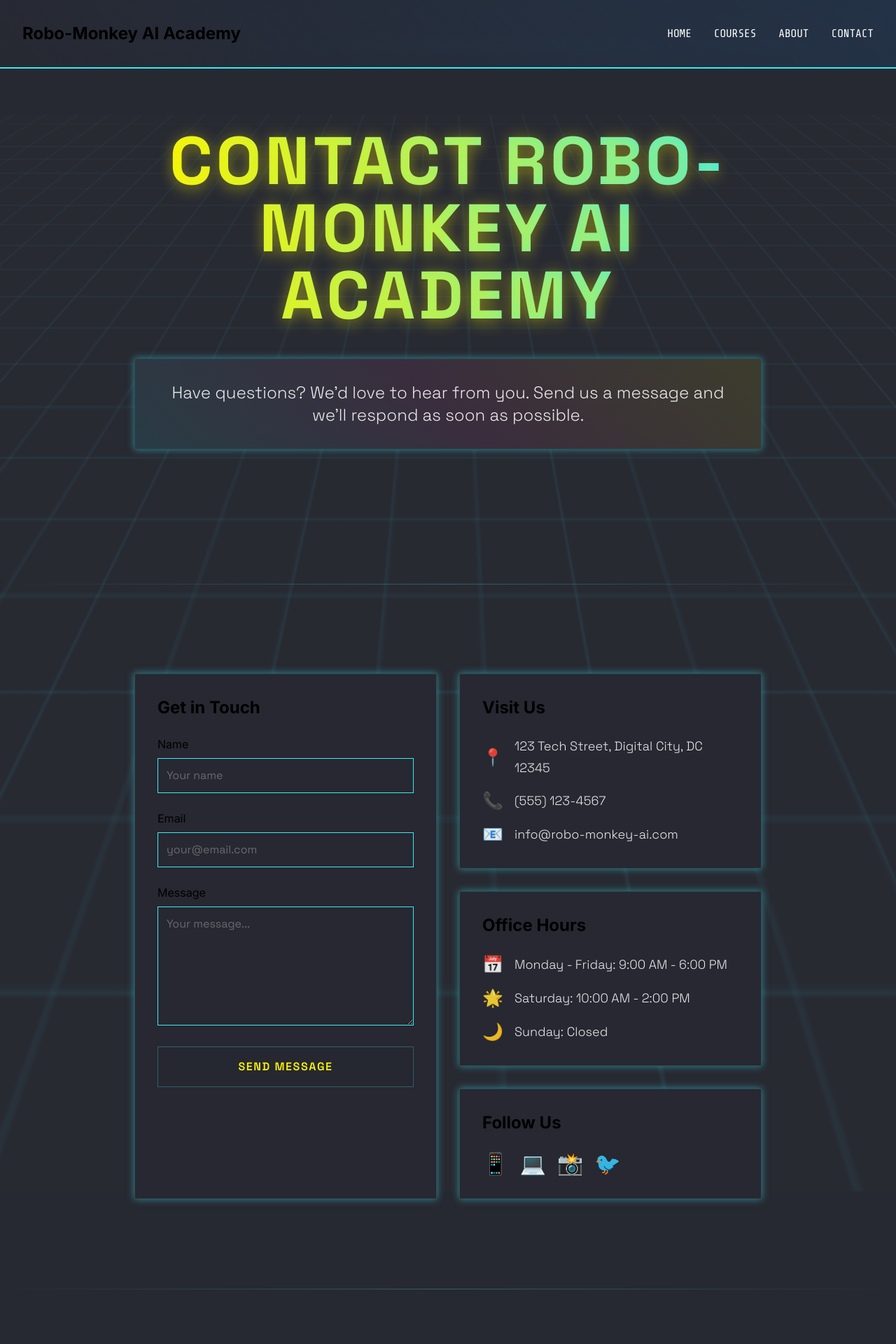
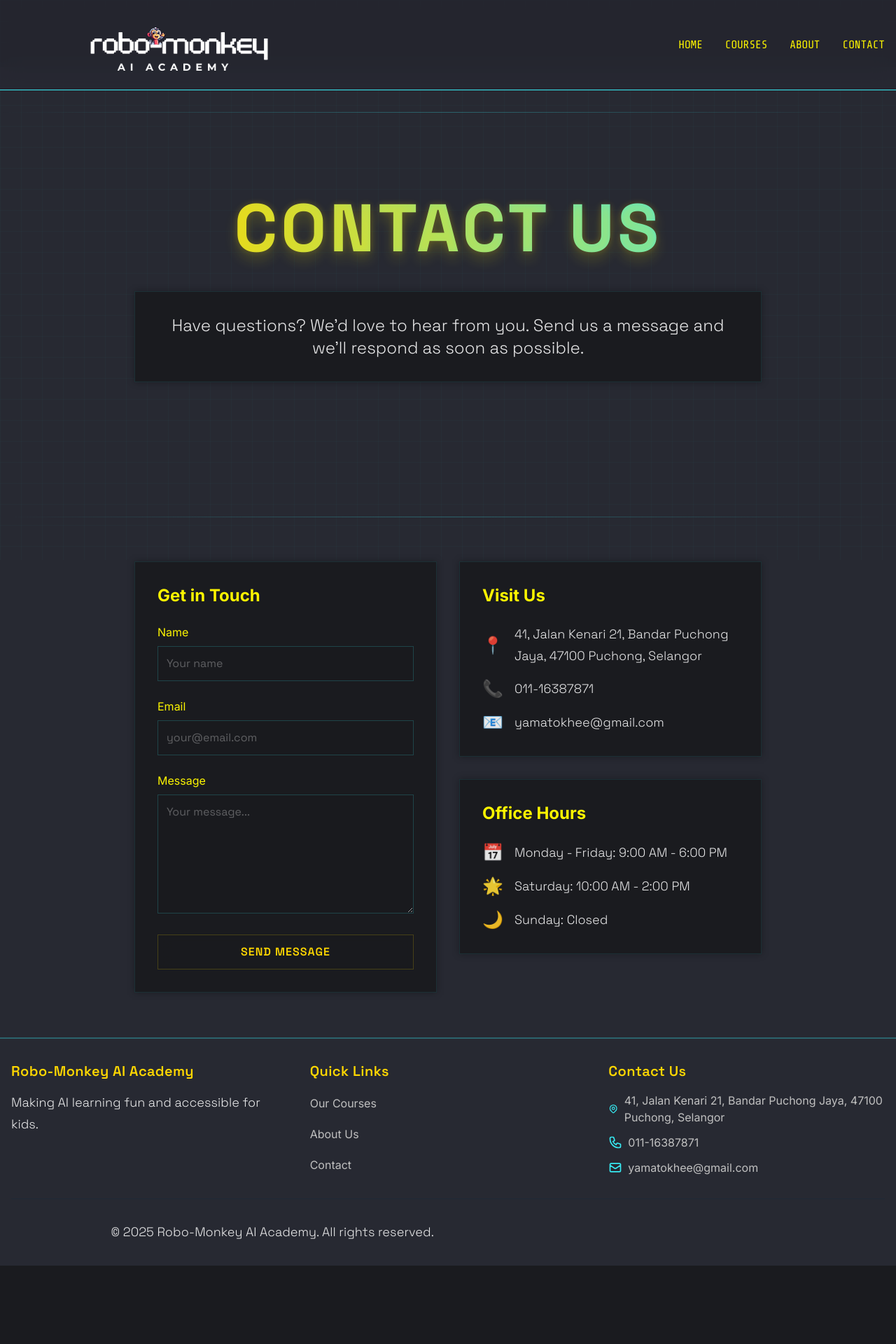
Before and after one commit to yamatokhee/ai-academy, a Next.js app: page /ai-academy/contact in a window 1280 px wide. Shown: the top 1920 px of the page at 70% size. After the commit the page ends 1808 px from the top, so only its background shows below. Built offline with nearby package versions, Linux system fonts and the light colour scheme.

Commit message:
Initial commit: AI Academy website with responsive design

```diff
--- /dev/null
+++ b/app/components/Navigation.tsx
@@ -0,0 +1,108 @@
+'use client';
+
+import { useState } from 'react';
+import Link from 'next/link';
+import Image from 'next/image';
+
+export default function Navigation() {
+  const [isMobileMenuOpen, setIsMobileMenuOpen] = useState(false);
+
+  return (
+    <>
+      <div className="flex justify-between items-center h-32">
+        <div className="flex items-center">
+          <Link href="/" className="flex items-center">
+            <div className="relative w-[280px] h-[70px] md:w-[480px] md:h-[120px] bg-transparent">
+              <Image
+                src="/ai-academy/robo-monkey-logo.png"
+                alt="Robo-Monkey AI Academy Logo"
+                fill
+                className="object-contain"
+                style={{
+                  objectFit: 'contain',
+                  filter: 'brightness(1.2) contrast(1.1)'
+                }}
+                priority
+              />
+            </div>
+          </Link>
+        </div>
+
+        {/* Desktop Navigation */}
+        <div className="hidden md:flex space-x-8 cyberpunk-nav">
+          <Link href="/" className="text-bright-yellow hover:text-electric-blue transition-colors">
+            Home
+          </Link>
+          <Link href="/courses" className="text-bright-yellow hover:text-electric-blue transition-colors">
+            Courses
+          </Link>
+          <Link href="/about" className="text-bright-yellow hover:text-electric-blue transition-colors">
+            About
+          </Link>
+          <Link href="/contact" className="text-bright-yellow hover:text-electric-blue transition-colors">
+            Contact
+          </Link>
+        </div>
+
+        {/* Mobile Menu Button */}
+        <button
+          className="md:hidden text-bright-yellow hover:text-electric-blue transition-colors"
+          onClick={() => setIsMobileMenuOpen(!isMobileMenuOpen)}
+          aria-label="Toggle mobile menu"
+        >
+          <svg
+            className="w-8 h-8"
+            fill="none"
+            strokeLinecap="round"
+            strokeLinejoin="round"
+            strokeWidth="2"
+            viewBox="0 0 24 24"
+            stroke="currentColor"
+          >
+            {isMobileMenuOpen ? (
+              <path d="M6 18L18 6M6 6l12 12" />
+            ) : (
+              <path d="M4 6h16M4 12h16M4 18h16" />
+            )}
+          </svg>
+        </button>
+      </div>
+
+      {/* Mobile Navigation Menu */}
+      {isMobileMenuOpen && (
+        <div className="md:hidden bg-primary-dark/95 backdrop-blur-lg border-t border-electric-blue">
+          <div className="px-2 pt-2 pb-3 space-y-1">
+            <Link
+              href="/"
+              className="block px-3 py-2 text-bright-yellow hover:text-electric-blue transition-colors"
+              onClick={() => setIsMobileMenuOpen(false)}
+            >
+              Home
+            </Link>
+            <Link
+              href="/courses"
+              className="block px-3 py-2 text-bright-yellow hover:text-electric-blue transition-colors"
+              onClick={() => setIsMobileMenuOpen(false)}
+            >
+              Courses
+            </Link>
+            <Link
+              href="/about"
+              className="block px-3 py-2 text-bright-yellow hover:text-electric-blue transition-colors"
+              onClick={() => setIsMobileMenuOpen(false)}
+            >
+              About
+            </Link>
+            <Link
+              href="/contact"
+              className="block px-3 py-2 text-bright-yellow hover:text-electric-blue transition-colors"
+              onClick={() => setIsMobileMenuOpen(false)}
+            >
+              Contact
+            </Link>
+          </div>
+        </div>
+      )}
+    </>
+  );
+}
--- a/app/contact/page.tsx
+++ b/app/contact/page.tsx
@@ -4,7 +4,7 @@ import React from 'react'
 
 export default function ContactPage() {
   return (
-    <main className="relative">
+    <main className="relative min-h-screen bg-primary-dark text-pale-silver">
       <div className="absolute inset-0 z-0">
         <div className="grid-background"></div>
       </div>
@@ -13,8 +13,8 @@ export default function ContactPage() {
       <section className="py-32 relative">
         <div className="container mx-auto px-6">
           <div className="max-w-4xl mx-auto text-center">
-            <h1 className="cyberpunk-text main-title mb-8">Contact Robo-Monkey AI Academy</h1>
-            <div className="cyberpunk-card p-8 mb-16 bg-gradient-glow">
+            <h1 className="cyberpunk-text main-title mb-8">Contact Us</h1>
+            <div className="cyberpunk-card p-8 mb-16">
               <p className="text-xl md:text-2xl leading-relaxed text-pale-silver">
                 Have questions? We'd love to hear from you. Send us a message and we'll respond as soon as possible.
               </p>
@@ -23,8 +23,8 @@ export default function ContactPage() {
         </div>
       </section>
 
-      {/* Contact Section */}
-      <section className="py-32 relative">
+      {/* Contact Form and Info */}
+      <section className="py-16 relative">
         <div className="container mx-auto px-6">
           <div className="max-w-4xl mx-auto">
             <div className="grid grid-cols-1 md:grid-cols-2 gap-8">
@@ -39,7 +39,7 @@ export default function ContactPage() {
                     <input
                       type="text"
                       id="name"
-                      className="w-full bg-primary-dark/50 border border-electric-blue p-3 text-pale-silver focus:border-bright-yellow focus:ring-1 focus:ring-bright-yellow transition-colors"
+                      className="w-full bg-primary-dark border border-electric-blue p-3 text-pale-silver placeholder-pale-silver/50 focus:border-bright-yellow focus:ring-1 focus:ring-bright-yellow transition-colors"
                       placeholder="Your name"
                     />
                   </div>
@@ -50,7 +50,7 @@ export default function ContactPage() {
                     <input
                       type="email"
                       id="email"
-                      className="w-full bg-primary-dark/50 border border-electric-blue p-3 text-pale-silver focus:border-bright-yellow focus:ring-1 focus:ring-bright-yellow transition-colors"
+                      className="w-full bg-primary-dark border border-electric-blue p-3 text-pale-silver placeholder-pale-silver/50 focus:border-bright-yellow focus:ring-1 focus:ring-bright-yellow transition-colors"
                       placeholder="your@email.com"
                     />
                   </div>
@@ -61,11 +61,14 @@ export default function ContactPage() {
                     <textarea
                       id="message"
                       rows={6}
-                      className="w-full bg-primary-dark/50 border border-electric-blue p-3 text-pale-silver focus:border-bright-yellow focus:ring-1 focus:ring-bright-yellow transition-colors"
+                      className="w-full bg-primary-dark border border-electric-blue p-3 text-pale-silver placeholder-pale-silver/50 focus:border-bright-yellow focus:ring-1 focus:ring-bright-yellow transition-colors"
                       placeholder="Your message..."
                     ></textarea>
                   </div>
-                  <button type="submit" className="neon-button w-full">
+                  <button
+                    type="submit"
+                    className="neon-button w-full"
+                  >
                     Send Message
                   </button>
                 </form>
@@ -78,15 +81,15 @@ export default function ContactPage() {
                   <div className="space-y-4">
                     <p className="flex items-center text-pale-silver">
                       <span className="text-2xl mr-4">📍</span>
-                      123 Tech Street, Digital City, DC 12345
+                      41, Jalan Kenari 21, Bandar Puchong Jaya, 47100 Puchong, Selangor
                     </p>
                     <p className="flex items-center text-pale-silver">
                       <span className="text-2xl mr-4">📞</span>
-                      (555) 123-4567
+                      011-16387871
                     </p>
                     <p className="flex items-center text-pale-silver">
                       <span className="text-2xl mr-4">📧</span>
-                      info@robo-monkey-ai.com
+                      yamatokhee@gmail.com
                     </p>
                   </div>
                 </div>
@@ -108,38 +111,6 @@ export default function ContactPage() {
                     </p>
                   </div>
                 </div>
-
-                <div className="cyberpunk-card p-8">
-                  <h2 className="text-2xl font-bold mb-6 text-bright-yellow">Follow Us</h2>
-                  <div className="flex space-x-4">
-                    <a href="#" className="text-3xl hover:text-bright-yellow transition-colors">
-                      📱
-                    </a>
-                    <a href="#" className="text-3xl hover:text-bright-yellow transition-colors">
-                      💻
-                    </a>
-                    <a href="#" className="text-3xl hover:text-bright-yellow transition-colors">
-                      📸
-                    </a>
-                    <a href="#" className="text-3xl hover:text-bright-yellow transition-colors">
-                      🐦
-                    </a>
-                  </div>
-                </div>
-              </div>
-            </div>
-          </div>
-        </div>
-      </section>
-
-      {/* Map Section */}
-      <section className="py-32 relative">
-        <div className="container mx-auto px-6">
-          <div className="cyberpunk-card p-8 bg-gradient-glow">
-            <div className="aspect-w-16 aspect-h-9 bg-primary-dark/50">
-              {/* Add your map component here */}
-              <div className="w-full h-full flex items-center justify-center">
-                <span className="text-6xl">🗺️</span>
               </div>
             </div>
           </div>
--- a/app/globals.css
+++ b/app/globals.css
@@ -3,12 +3,11 @@
 @tailwind utilities;
 
 :root {
-  --foreground-rgb: 0, 0, 0;
-  --background-start-rgb: 214, 219, 220;
-  --background-end-rgb: 255, 255, 255;
+  --foreground-rgb: 220, 197, 192;  /* pale-silver */
+  --background-rgb: 39, 41, 50;     /* raisin-black */
 }
 
 body {
   color: rgb(var(--foreground-rgb));
-  background: white;
+  background: rgb(var(--background-rgb));
 }
--- a/app/layout.tsx
+++ b/app/layout.tsx
@@ -1,9 +1,11 @@
 import React from 'react'
 import type { Metadata } from 'next'
 import { Inter } from 'next/font/google'
+import Link from 'next/link'
+import Image from 'next/image'
 import './globals.css'
 import './styles/cyberpunk.css'
-import Link from 'next/link'
+import Navigation from './components/Navigation'
 
 const inter = Inter({ subsets: ['latin'] })
 
@@ -26,71 +28,79 @@ export default function RootLayout({
       </head>
       <body className={`${inter.className} cyberpunk-container`}>
         <div className="grid-background"></div>
-        {/* Navigation */}
-        <nav className="cyberpunk-header">
+        <header className="fixed top-0 left-0 right-0 z-50 bg-primary-dark/80 backdrop-blur-lg border-b border-electric-blue">
           <div className="container mx-auto px-4">
-            <div className="flex justify-between items-center h-16">
-              <div className="flex items-center">
-                <Link href="/" className="text-2xl font-bold text-bright-yellow hover:text-electric-blue transition-colors">
-                  Robo-Monkey AI Academy
-                </Link>
-              </div>
-              <div className="hidden md:flex space-x-8 cyberpunk-nav">
-                <Link href="/" className="text-white hover:text-accent-2 transition-colors">
-                  Home
-                </Link>
-                <Link href="/courses" className="text-white hover:text-accent-2 transition-colors">
-                  Courses
-                </Link>
-                <Link href="/about" className="text-white hover:text-accent-2 transition-colors">
-                  About
-                </Link>
-                <Link href="/contact" className="text-white hover:text-accent-2 transition-colors">
-                  Contact
-                </Link>
-              </div>
-            </div>
+            <Navigation />
           </div>
-        </nav>
-
-        {children}
+        </header>
+        <main className="pt-24">
+          {children}
+        </main>
 
         {/* Footer */}
-        <footer className="bg-primary-dark text-white py-8 border-t-2 border-neon-border">
+        <footer className="bg-primary-dark py-8 border-t-2 border-neon-border">
           <div className="container mx-auto px-4">
-            <div className="grid grid-cols-1 md:grid-cols-3 gap-8">
-              <div>
-                <h3 className="cyberpunk-text text-xl font-semibold mb-4">AI Academy</h3>
-                <p className="text-gray-400">Making AI learning fun and accessible for kids.</p>
+            <div className="grid grid-cols-1 sm:grid-cols-2 md:grid-cols-3 gap-8">
+              <div className="text-center sm:text-left">
+                <h3 className="text-bright-yellow text-xl font-semibold mb-4">Robo-Monkey AI Academy</h3>
+                <p className="text-pale-silver">Making AI learning fun and accessible for kids.</p>
               </div>
-              <div>
-                <h3 className="text-xl font-semibold mb-4 text-accent-2">Quick Links</h3>
-                <ul className="space-y-2">
+              <div className="text-center sm:text-left">
+                <h3 className="text-bright-yellow text-xl font-semibold mb-4">Quick Links</h3>
+                <ul className="space-y-3">
                   <li>
-                    <Link href="/courses" className="text-gray-400 hover:text-accent-2 transition-colors">
+                    <Link
+                      href="/courses"
+                      className="text-pale-silver hover:text-bright-yellow transition-colors inline-block py-1 hover:translate-x-2 transform duration-200"
+                    >
                       Our Courses
                     </Link>
                   </li>
                   <li>
-                    <Link href="/about" className="text-gray-400 hover:text-accent-2 transition-colors">
+                    <Link
+                      href="/about"
+                      className="text-pale-silver hover:text-bright-yellow transition-colors inline-block py-1 hover:translate-x-2 transform duration-200"
+                    >
                       About Us
                     </Link>
                   </li>
                   <li>
-                    <Link href="/contact" className="text-gray-400 hover:text-accent-2 transition-colors">
+                    <Link
+                      href="/contact"
+                      className="text-pale-silver hover:text-bright-yellow transition-colors inline-block py-1 hover:translate-x-2 transform duration-200"
+                    >
                       Contact
                     </Link>
                   </li>
                 </ul>
               </div>
-              <div>
-                <h3 className="text-xl font-semibold mb-4 text-accent-1">Contact Us</h3>
-                <p className="text-gray-400">Email: info@aiacademy.com</p>
-                <p className="text-gray-400">Phone: (123) 456-7890</p>
+              <div className="text-center sm:text-left">
+                <h3 className="text-bright-yellow text-xl font-semibold mb-4">Contact Us</h3>
+                <ul className="space-y-3">
+                  <li className="flex items-center justify-center sm:justify-start text-pale-silver">
+                    <svg className="w-5 h-5 mr-2 text-electric-blue" fill="none" stroke="currentColor" viewBox="0 0 24 24">
+                      <path strokeLinecap="round" strokeLinejoin="round" strokeWidth="2" d="M17.657 16.657L13.414 20.9a1.998 1.998 0 01-2.827 0l-4.244-4.243a8 8 0 1111.314 0z"/>
+                      <path strokeLinecap="round" strokeLinejoin="round" strokeWidth="2" d="M15 11a3 3 0 11-6 0 3 3 0 016 0z"/>
+                    </svg>
+                    <span>41, Jalan Kenari 21, Bandar Puchong Jaya, 47100 Puchong, Selangor</span>
+                  </li>
+                  <li className="flex items-center justify-center sm:justify-start text-pale-silver">
+                    <svg className="w-5 h-5 mr-2 text-electric-blue" fill="none" stroke="currentColor" viewBox="0 0 24 24">
+                      <path strokeLinecap="round" strokeLinejoin="round" strokeWidth="2" d="M3 5a2 2 0 012-2h3.28a1 1 0 01.948.684l1.498 4.493a1 1 0 01-.502 1.21l-2.257 1.13a11.042 11.042 0 005.516 5.516l1.13-2.257a1 1 0 011.21-.502l4.493 1.498a1 1 0 01.684.949V19a2 2 0 01-2 2h-1C9.716 21 3 14.284 3 6V5z"/>
+                    </svg>
+                    <span>011-16387871</span>
+                  </li>
+                  <li className="flex items-center justify-center sm:justify-start text-pale-silver">
+                    <svg className="w-5 h-5 mr-2 text-electric-blue" fill="none" stroke="currentColor" viewBox="0 0 24 24">
+                      <path strokeLinecap="round" strokeLinejoin="round" strokeWidth="2" d="M3 8l7.89 5.26a2 2 0 002.22 0L21 8M5 19h14a2 2 0 002-2V7a2 2 0 00-2-2H5a2 2 0 00-2 2v10a2 2 0 002 2z"/>
+                    </svg>
+                    <span>yamatokhee@gmail.com</span>
+                  </li>
+                </ul>
               </div>
             </div>
             <div className="border-t border-gray-800 mt-8 pt-8 text-center">
-              <p className="text-gray-400">&copy; {new Date().getFullYear()} AI Academy. All rights reserved.</p>
+              <p className="text-pale-silver">&copy; {new Date().getFullYear()} Robo-Monkey AI Academy. All rights reserved.</p>
             </div>
           </div>
         </footer>
--- a/app/styles/cyberpunk.css
+++ b/app/styles/cyberpunk.css
@@ -1,27 +1,24 @@
 @import url('https://fonts.googleapis.com/css2?family=Orbitron:wght@400;500;600;700;800;900&family=Share+Tech+Mono&family=Space+Grotesk:wght@300;400;500;600;700&display=swap');
 
 :root {
-  --raisin-black: #272932;
-  --blood-red: #710000;
-  --bright-yellow: #FDF500;
-  --keppel: #1AC5B0;
+  --raisin-black: #1a1b1f;
+  --dark-gray: #272932;
+  --bright-yellow: #ffd700;
   --electric-blue: #37EBF3;
-  --blue-purple: #937CDB;
   --hot-pink: #E458AB;
   --steel-pink: #CB1DCD;
-  --pale-silver: #DIC5C0;
+  --pale-silver: #c0c0c0;
 
-  --neon-text-color: var(--hot-pink);
+  --neon-text-color: var(--bright-yellow);
   --neon-border-color: var(--electric-blue);
   --primary-dark: var(--raisin-black);
   --primary-light: var(--pale-silver);
   --accent-1: var(--hot-pink);
   --accent-2: var(--electric-blue);
-  --accent-3: var(--keppel);
   --glitch-color: var(--steel-pink);
-  --grid-color: rgba(55, 235, 243, 0.1);
-  --neon-glow: 0 0 10px rgba(55, 235, 243, 0.5);
-  --text-glow: 0 0 20px rgba(253, 245, 0, 0.3);
+  --grid-color: rgba(55, 235, 243, 0.05);
+  --neon-glow: 0 0 5px rgba(55, 235, 243, 0.3);
+  --text-glow: 0 0 10px rgba(255, 215, 0, 0.2);
 }
 
 .cyberpunk-text {
@@ -56,11 +53,11 @@
 }
 
 .cyberpunk-card {
-  background: rgba(39, 41, 50, 0.95);
-  border: 1px solid rgba(55, 235, 243, 0.2);
+  background: rgba(26, 27, 31, 0.95);
+  border: 1px solid rgba(55, 235, 243, 0.1);
   backdrop-filter: blur(10px);
-  box-shadow: var(--neon-glow);
-  transition: all 0.5s cubic-bezier(0.4, 0, 0.2, 1);
+  box-shadow: 0 0 10px rgba(0, 0, 0, 0.3);
+  transition: all 0.3s ease;
   position: relative;
   overflow: hidden;
   z-index: 1;
@@ -98,11 +95,8 @@
 }
 
 .cyberpunk-card:hover {
-  transform: translateY(-5px);
-  border-color: var(--electric-blue);
-  background: rgba(39, 41, 50, 0.98);
-  box-shadow: 0 0 20px rgba(55, 235, 243, 0.3),
-              inset 0 0 20px rgba(55, 235, 243, 0.2);
+  border-color: rgba(55, 235, 243, 0.2);
+  box-shadow: 0 0 15px rgba(55, 235, 243, 0.1);
 }
 
 .cyberpunk-card:hover::before {
@@ -121,14 +115,14 @@
 .neon-button {
   font-family: 'Space Grotesk', sans-serif;
   font-weight: 600;
-  padding: 1rem 2.5rem;
-  border: 1px solid rgba(55, 235, 243, 0.3);
+  padding: 0.75rem 1.5rem;
+  border: 1px solid rgba(255, 215, 0, 0.2);
   color: var(--bright-yellow);
   text-transform: uppercase;
-  letter-spacing: 0.1em;
-  background: rgba(39, 41, 50, 0.8);
+  letter-spacing: 1px;
+  background: rgba(26, 27, 31, 0.9);
   backdrop-filter: blur(10px);
-  transition: all 0.4s cubic-bezier(0.4, 0, 0.2, 1);
+  transition: all 0.3s ease;
   position: relative;
   overflow: hidden;
 }
@@ -147,9 +141,9 @@
 }
 
 .neon-button:hover {
-  border-color: var(--electric-blue);
-  box-shadow: var(--neon-glow);
-  transform: translateY(-2px);
+  background: rgba(26, 27, 31, 0.95);
+  border-color: var(--bright-yellow);
+  box-shadow: 0 0 10px rgba(255, 215, 0, 0.2);
 }
 
 .neon-button:hover::after {
@@ -203,25 +197,20 @@
 }
 
 .grid-background {
-  background-image:
-    linear-gradient(var(--grid-color) 1px, transparent 1px),
-    linear-gradient(90deg, var(--grid-color) 1px, transparent 1px);
-  background-size: clamp(20px, 3vw, 40px) clamp(20px, 3vw, 40px);
-  background-color: var(--raisin-black);
-  opacity: 0.5;
   position: fixed;
   top: 0;
   left: 0;
   width: 100%;
   height: 100%;
+  background-image: linear-gradient(var(--grid-color) 1px, transparent 1px),
+    linear-gradient(90deg, var(--grid-color) 1px, transparent 1px);
+  background-size: 30px 30px;
+  opacity: 0.5;
   z-index: -1;
-  pointer-events: none;
-  transform: perspective(1000px) rotateX(60deg) scale(2);
-  transform-origin: center center;
 }
 
 .cyberpunk-container {
-  background-color: var(--raisin-black);
+  background-color: var(--primary-dark);
   color: var(--pale-silver);
   min-height: 100vh;
   position: relative;
@@ -236,8 +225,8 @@
   right: 0;
   z-index: 50;
   padding: 1rem;
-  background: linear-gradient(45deg, var(--primary-dark), rgba(8, 136, 255, 0.1));
-  border-bottom: 2px solid var(--neon-border-color);
+  background: rgba(26, 27, 31, 0.95);
+  border-bottom: 1px solid rgba(55, 235, 243, 0.1);
   backdrop-filter: blur(8px);
 }
 
@@ -361,6 +350,8 @@ section::before {
 
 /* Form styles */
 input, textarea {
+  background: rgba(26, 27, 31, 0.9) !important;
+  border: 1px solid rgba(55, 235, 243, 0.2) !important;
   background: rgba(39, 41, 50, 0.95);
   border: 1px solid var(--electric-blue);
   color: var(--pale-silver);
```
Also changed, not shown: tailwind.config.ts (+8 -0 lines), public/robo-monkey-logo.png (added).
